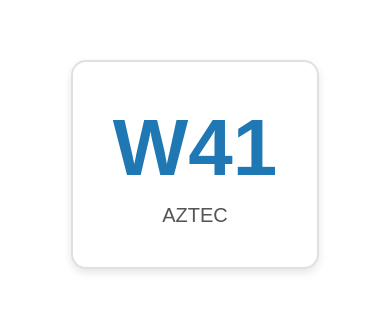
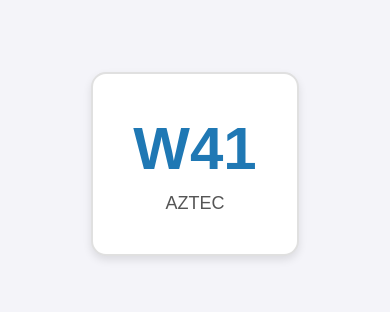
Before and after one commit to seoyeon605/AZTEC, a plain HTML site: page index.html in a window 390 px wide. Shown: the part 258-570 px from the top of the page. Drawn offline with Linux system fonts and the light colour scheme.

Commit message:
Update index.html

```diff
--- a/index.html
+++ b/index.html
@@ -12,7 +12,7 @@
             align-items: center;
             height: 100vh;
             margin: 0;
-            background-color: #ffffff;
+            background-color: #f4f4f9;
         }
         .week {
             background-color: #ffffff;
@@ -21,6 +21,10 @@
             border-radius: 15px;
             box-shadow: 0 4px 8px rgba(0, 0, 0, 0.1);
             text-align: center;
+            transition: transform 0.3s ease; /* 위젯에 마우스를 올리면 살짝 확대되는 애니메이션 */
+        }
+        .week:hover {
+            transform: scale(1.05); /* 위젯 확대 효과 */
         }
         .numbers {
             font-size: 80px;
@@ -31,6 +35,14 @@
         .label {
             font-size: 20px;
             color: #555555;
+        }
+        @media (max-width: 768px) {
+            .numbers {
+                font-size: 60px; /* 작은 화면에서는 텍스트 크기를 줄입니다 */
+            }
+            .label {
+                font-size: 18px;
+            }
         }
     </style>
 </head>
```
